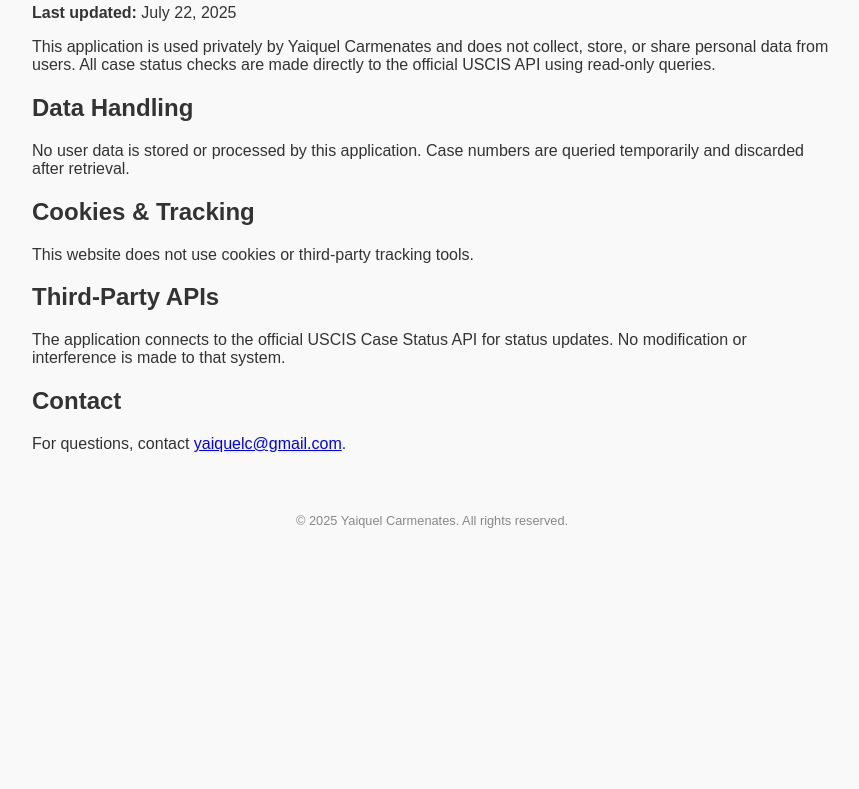
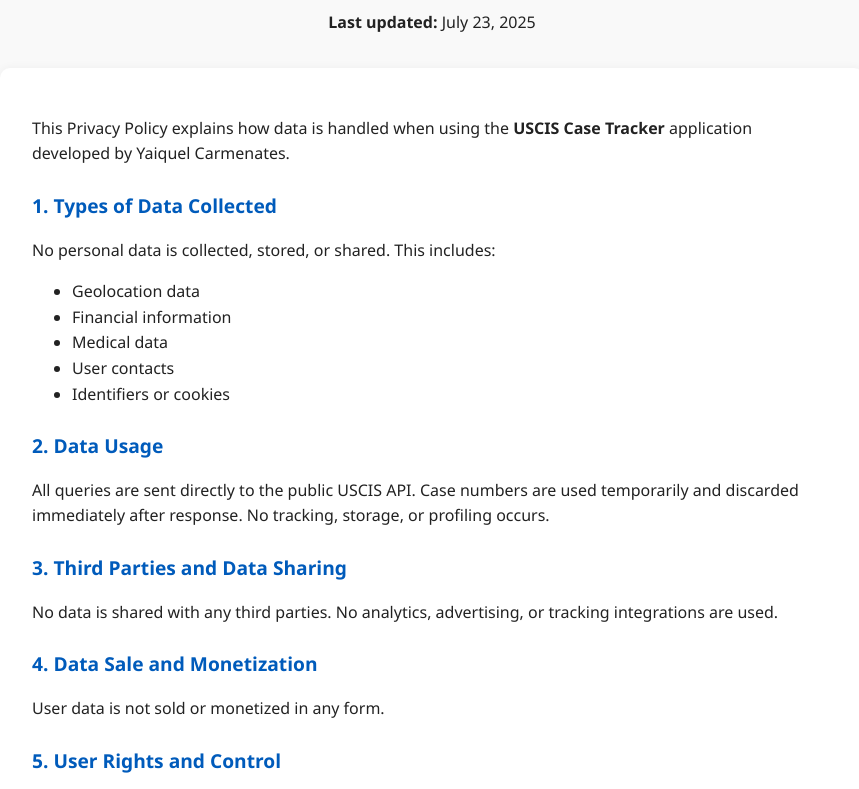
Before and after one commit to yaiquel202107/uscis-case-tracker, a plain HTML site: page privacy.html in a window 1280 px wide. Shown: the part 116-905 px from the top of the page, without its empty margins (208-1067 px from the left). Before the commit the page ends 800 px from the top, so only its background shows below. Drawn offline with Linux system fonts and the light colour scheme.

Commit message:
Update privacy.html

```diff
--- a/privacy.html
+++ b/privacy.html
@@ -1,49 +1,129 @@
 <!DOCTYPE html>
 <html lang="en">
 <head>
-  <meta charset="UTF-8">
-  <title>Privacy Policy | USCIS Case Tracker</title>
+  <meta charset="UTF-8" />
+  <meta name="viewport" content="width=device-width, initial-scale=1.0" />
+  <title>Privacy Policy – USCIS Tracker</title>
   <style>
+    :root {
+      --bg: #f9f9f9;
+      --text: #222;
+      --accent: #005bbb;
+    }
+
     body {
-      font-family: Arial, sans-serif;
+      margin: 0;
+      font-family: 'Segoe UI', Tahoma, Geneva, Verdana, sans-serif;
+      background: var(--bg);
+      color: var(--text);
+      line-height: 1.6;
+      padding: 2rem;
+    }
+
+    header {
+      text-align: center;
+      margin-bottom: 2rem;
+    }
+
+    h1 {
+      color: var(--accent);
+      font-size: 2rem;
+    }
+
+    section {
       max-width: 800px;
-      margin: auto;
-      padding: 40px;
-      background-color: #f9f9f9;
-      color: #333;
+      margin: 0 auto;
+      background: #fff;
+      padding: 2rem;
+      border-radius: 10px;
+      box-shadow: 0 0 10px rgba(0,0,0,0.05);
     }
-    h1 {
-      color: #005ea2;
+
+    h2 {
+      color: var(--accent);
+      font-size: 1.2rem;
+      margin-top: 1.5rem;
     }
+
     footer {
-      margin-top: 60px;
-      font-size: 0.8em;
-      color: #888;
       text-align: center;
+      margin-top: 2rem;
+      font-size: 0.9rem;
+      color: #555;
+    }
+
+    a {
+      color: var(--accent);
+      text-decoration: none;
+    }
+
+    a:hover {
+      text-decoration: underline;
     }
   </style>
 </head>
 <body>
 
-  <h1>Privacy Policy</h1>
-  <p><strong>Last updated:</strong> July 22, 2025</p>
+  <header>
+    <h1>Privacy Policy</h1>
+    <p><strong>Last updated:</strong> July 23, 2025</p>
+  </header>
 
-  <p>This application is used privately by Yaiquel Carmenates and does not collect, store, or share personal data from users. All case status checks are made directly to the official USCIS API using read-only queries.</p>
+  <section>
+    <p>This Privacy Policy explains how data is handled when using the <strong>USCIS Case Tracker</strong> application developed by Yaiquel Carmenates.</p>
 
-  <h2>Data Handling</h2>
-  <p>No user data is stored or processed by this application. Case numbers are queried temporarily and discarded after retrieval.</p>
+    <h2>1. Types of Data Collected</h2>
+    <p>No personal data is collected, stored, or shared. This includes:</p>
+    <ul>
+      <li>Geolocation data</li>
+      <li>Financial information</li>
+      <li>Medical data</li>
+      <li>User contacts</li>
+      <li>Identifiers or cookies</li>
+    </ul>
 
-  <h2>Cookies & Tracking</h2>
-  <p>This website does not use cookies or third-party tracking tools.</p>
+    <h2>2. Data Usage</h2>
+    <p>All queries are sent directly to the public USCIS API. Case numbers are used temporarily and discarded immediately after response. No tracking, storage, or profiling occurs.</p>
 
-  <h2>Third-Party APIs</h2>
-  <p>The application connects to the official USCIS Case Status API for status updates. No modification or interference is made to that system.</p>
+    <h2>3. Third Parties and Data Sharing</h2>
+    <p>No data is shared with any third parties. No analytics, advertising, or tracking integrations are used.</p>
 
-  <h2>Contact</h2>
-  <p>For questions, contact <a href="mailto:yaiquelc@gmail.com">yaiquelc@gmail.com</a>.</p>
+    <h2>4. Data Sale and Monetization</h2>
+    <p>User data is not sold or monetized in any form.</p>
+
+    <h2>5. User Rights and Control</h2>
+    <p>Users have full control and transparency. They may stop using the app at any time without any effect on data (since none is stored).</p>
+
+    <h2>6. Breach Notification</h2>
+    <p>In the extremely unlikely event of a data breach, users will be notified via email immediately.</p>
+
+    <h2>7. Data Retention Policy</h2>
+    <p>No data is stored. Each interaction is stateless.</p>
+
+    <h2>8. Data Deletion</h2>
+    <p>Since no data is retained, there is nothing to delete. Should future changes require storage, users will be given deletion options.</p>
+
+    <h2>9. Transfer of Ownership</h2>
+    <p>If ownership changes, users will be notified. No data will be transferred without consent.</p>
+
+    <h2>10. Data Disposal</h2>
+    <p>If temporary logs are generated, they are securely discarded using encryption and proper protocols.</p>
+
+    <h2>11. Account Management</h2>
+    <p>No user accounts are created. There is no account to manage or close.</p>
+
+    <h2>12. Changes to This Policy</h2>
+    <p>Any future changes will be clearly posted here, with date and explanation. Users will be notified of major updates.</p>
+
+    <h2>13. Consent</h2>
+    <p>Consent is not required under the current design. If future versions collect any data, consent will be explicitly required.</p>
+
+    <h2>Contact</h2>
+    <p>If you have any questions or concerns, feel free to contact us at: <a href="mailto:yaiquelc@gmail.com">yaiquelc@gmail.com</a></p>
+  </section>
 
   <footer>
-    &copy; 2025 Yaiquel Carmenates. All rights reserved.
+    &copy; 2025 USCIS Tracker – All rights reserved.
   </footer>
 
 </body>
```
